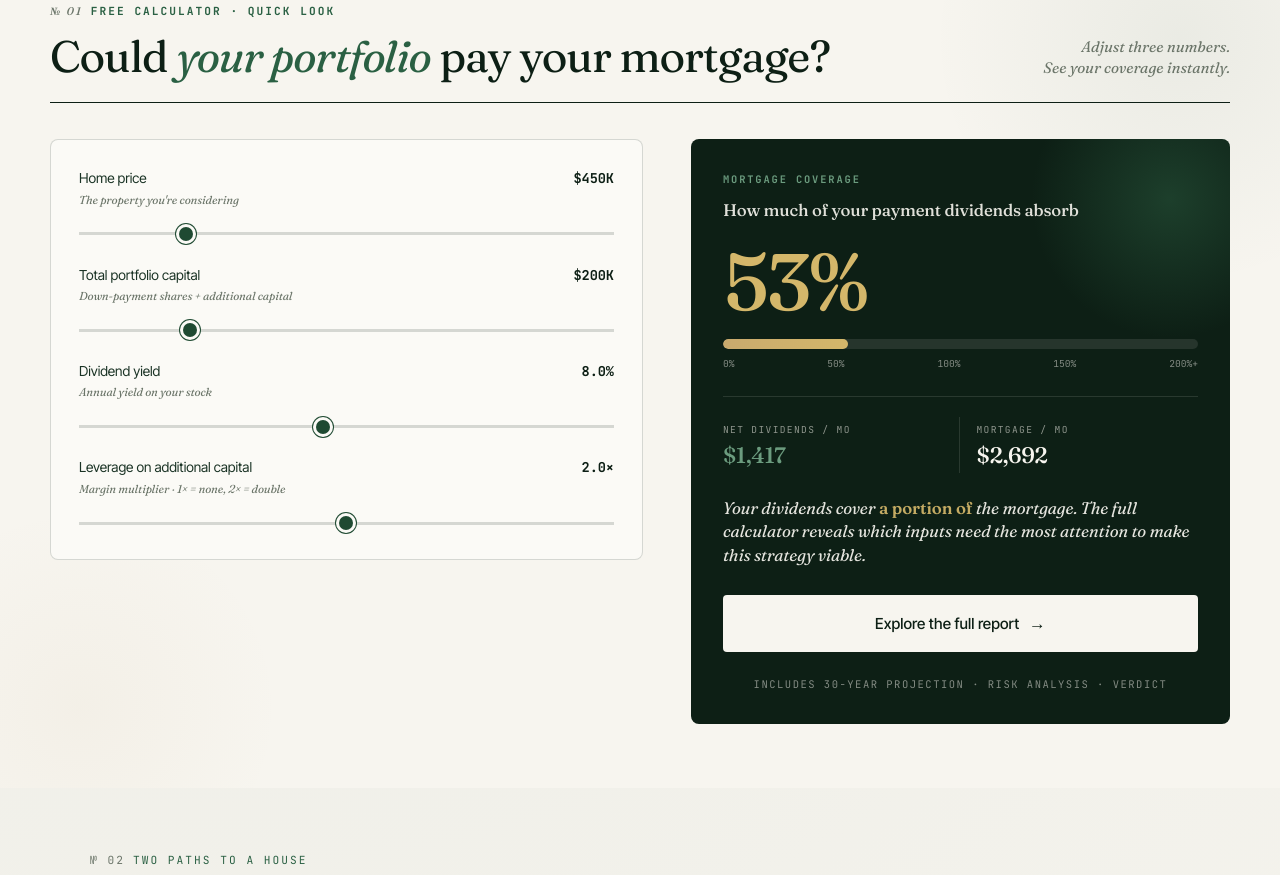
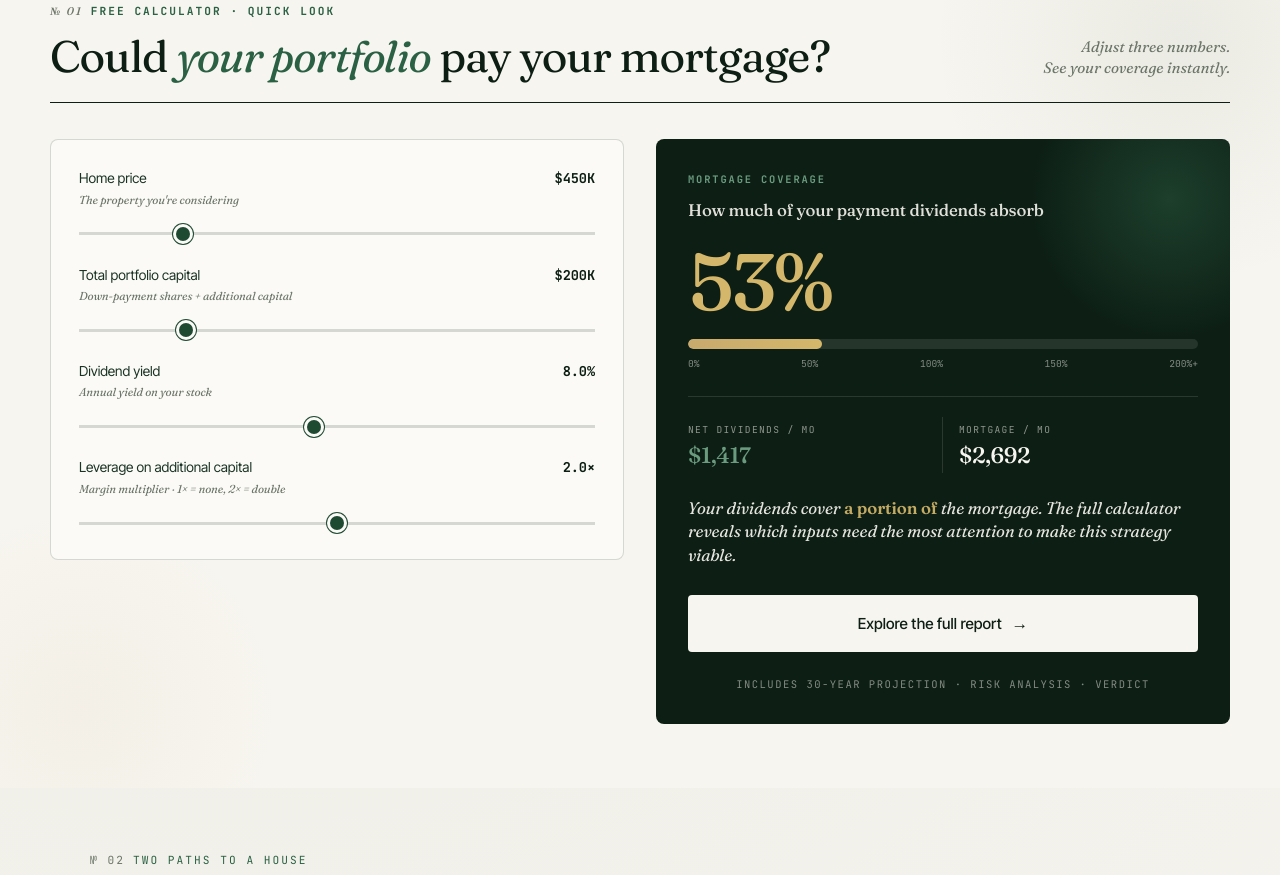
Before and after one commit to qbert2221/SBL, a plain HTML site: page index.html in a window 1280 px wide. Shown: the part 993-1868 px from the top of the page. Drawn offline with Linux system fonts and the light colour scheme.

Commit message:
Fix: Match lite calculator grid gap and columns to comparison section

```diff
--- a/index.html
+++ b/index.html
@@ -682,8 +682,8 @@
 
   .sbl-lite__grid {
     display: grid;
-    grid-template-columns: 1.1fr 1fr;
-    gap: 3rem;
+    grid-template-columns: 1fr 1fr;
+    gap: 2rem;
     align-items: start;
   }
 
```
